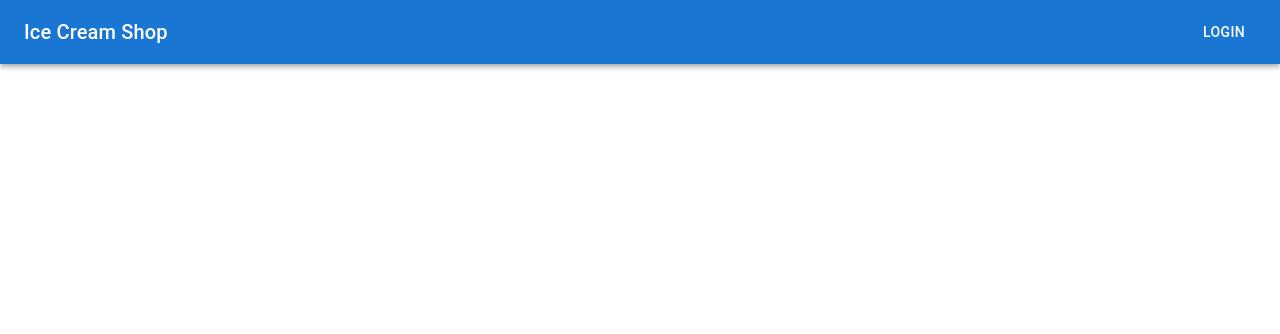
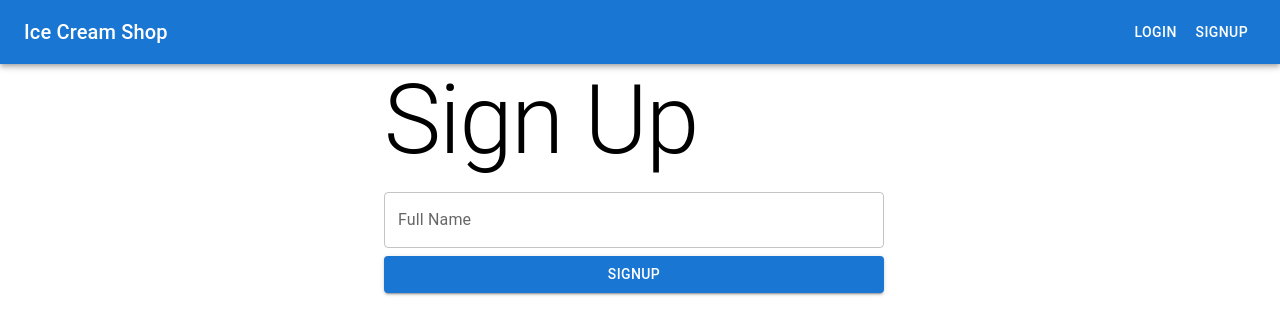
Before and after one commit to abhimkdm/icecream_shop_app, a React (Create React App) app: page /signup in a window 1280 px wide. Shown: the top 334 px of the page. Built offline with nearby package versions, Linux system fonts and the light colour scheme.

Commit message:
20 ReactJS Signup Form Validation

```diff
--- a/src/App.tsx
+++ b/src/App.tsx
@@ -4,6 +4,7 @@ import { BrowserRouter as Router, Routes, Route } from "react-router-dom";
 import Home from "./components/Home/Home";
 import Login from "./components/Auth/Login/Login";
 import NavBar from "./components/common/Navbar";
+import Signup from "./components/Auth/SignUp/SignUp";
 
 const App: React.FC = () => {
   return (
@@ -13,6 +14,7 @@ const App: React.FC = () => {
         <Routes>
           <Route path="/" element={<Home />}></Route>
           <Route path="/login" element={<Login />}></Route>
+          <Route path="/signup" element={<Signup />}></Route>
         </Routes>
       </Router>
     </>
--- /dev/null
+++ b/src/components/Auth/SignUp/SignUp.tsx
@@ -0,0 +1,36 @@
+import { Box, Button, Container, TextField, Typography } from "@mui/material";
+
+const Signup: React.FC = () => {
+
+    const handleSignUp =() =>{
+         //logic
+        // Name validation
+        // Password validation
+        // Confirm Password Validation
+        // Email validation
+        // Mobile No Validation
+    }
+
+    return (<>
+    <Container>
+        <Box sx={{ width: 500, marginLeft: 40 }}>
+        <form onSubmit={handleSignUp}>
+            <Typography variant="h1">Sign Up</Typography>
+            <TextField
+            id="fname"
+            fullWidth
+            margin="normal"
+            label="Full Name"
+            variant="outlined"
+            type="text"
+          />
+           <Button type="submit" variant="contained" fullWidth>
+            Signup
+          </Button>
+        </form>
+        </Box>
+    </Container>
+    </>)
+}
+
+export default Signup;
--- a/src/components/common/Navbar.tsx
+++ b/src/components/common/Navbar.tsx
@@ -13,6 +13,7 @@ export default function NavBar() {
             Ice Cream Shop
           </Typography>
           <Button color="inherit">Login</Button>
+          <Button color="inherit">SignUp</Button>
         </Toolbar>
       </AppBar>
     </Box>
```
